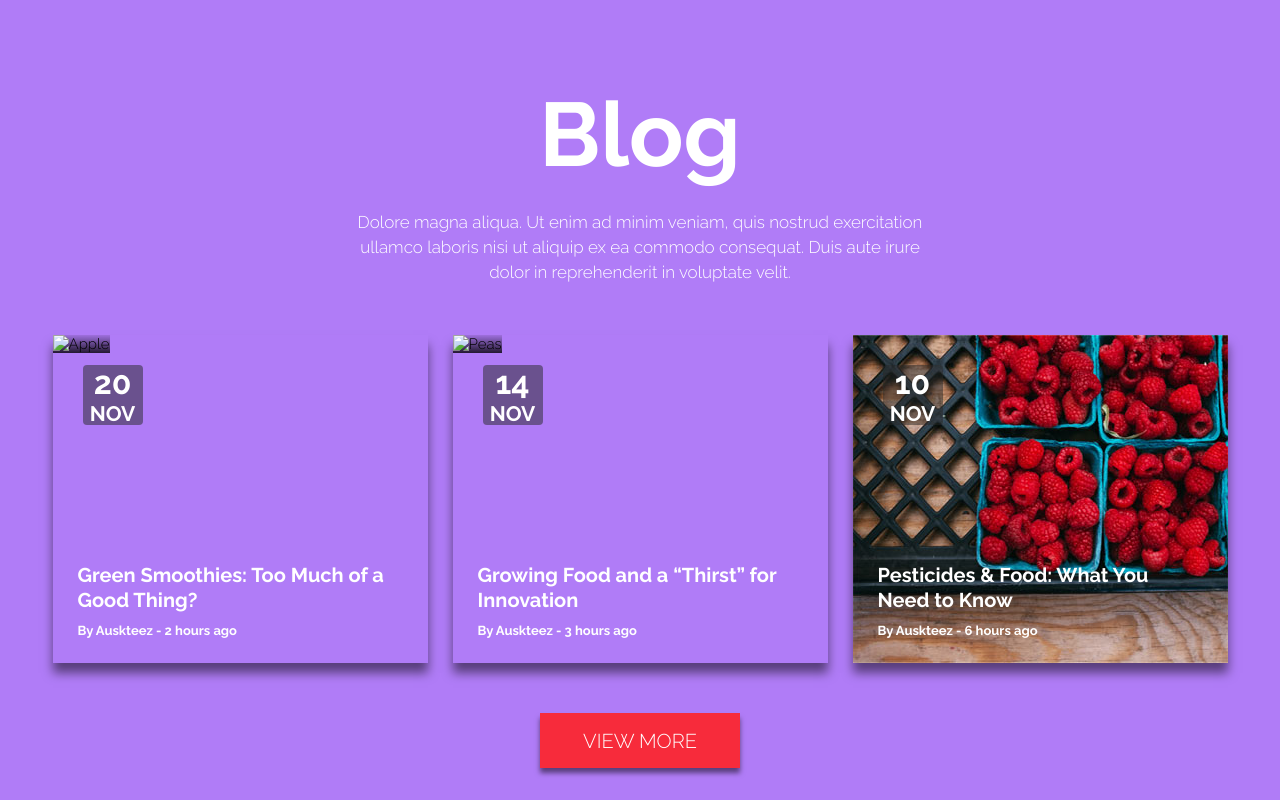
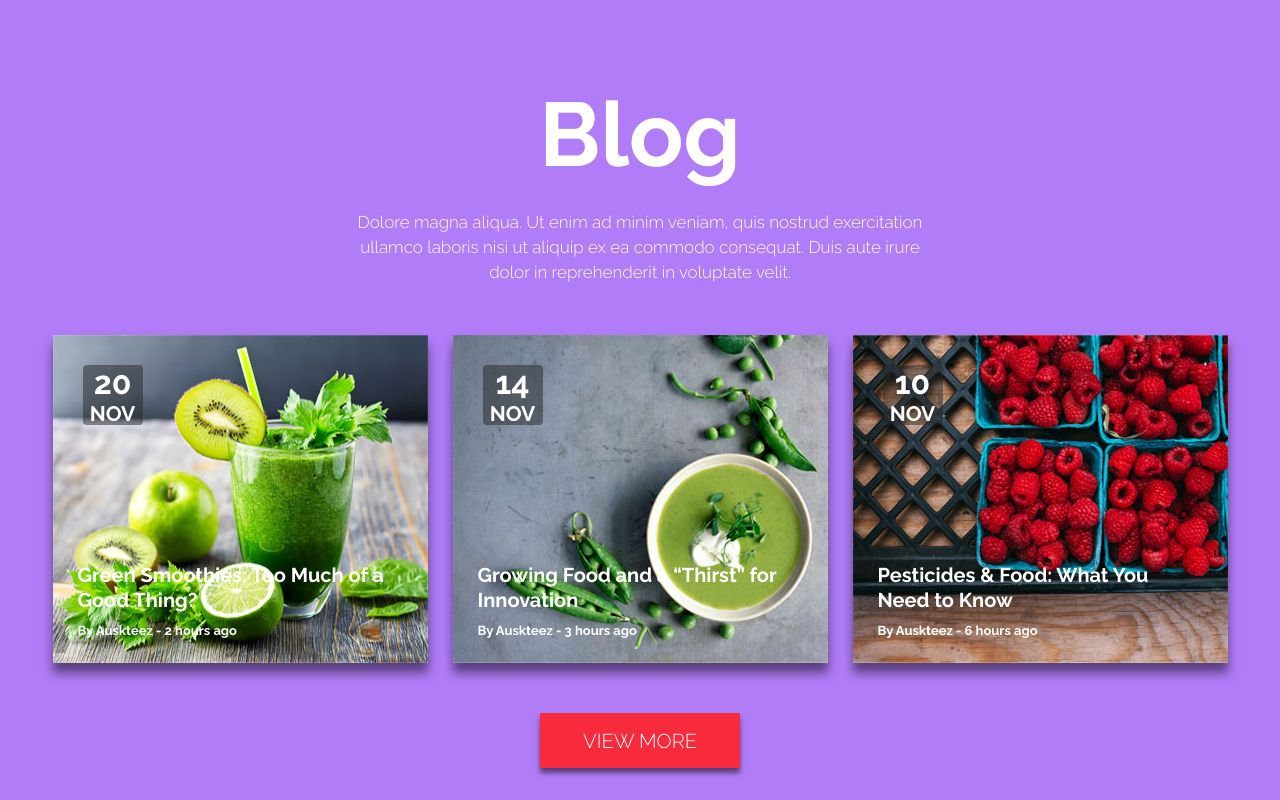
Before and after one commit to poronkoandrii/homework_10.1, a plain HTML site: page index.html in a window 1280 px wide. Drawn offline with Linux system fonts and the light colour scheme; the site is published under a folder, as on GitHub Pages, so addresses that start at the root find nothing.

Commit message:
fixed image

```diff
--- a/index.html
+++ b/index.html
@@ -21,7 +21,7 @@
       </div>
       <main>
         <div class="block-image">
-          <img src="/img/apple.jpg" alt="Apple" />
+          <img src="img/apple.jpg" alt="Apple" />
           <div class="block-date">
             <span>20</span>
             <span>NOV</span>
@@ -32,7 +32,7 @@
           <div class="added">By Auskteez - 2 hours ago</div>
         </div>
         <div class="block-image">
-          <img src="/img/peas.jpg" alt="Peas" />
+          <img src="img/peas.jpg" alt="Peas" />
           <div class="block-date">
             <span>14</span>
             <span>NOV</span>
```
